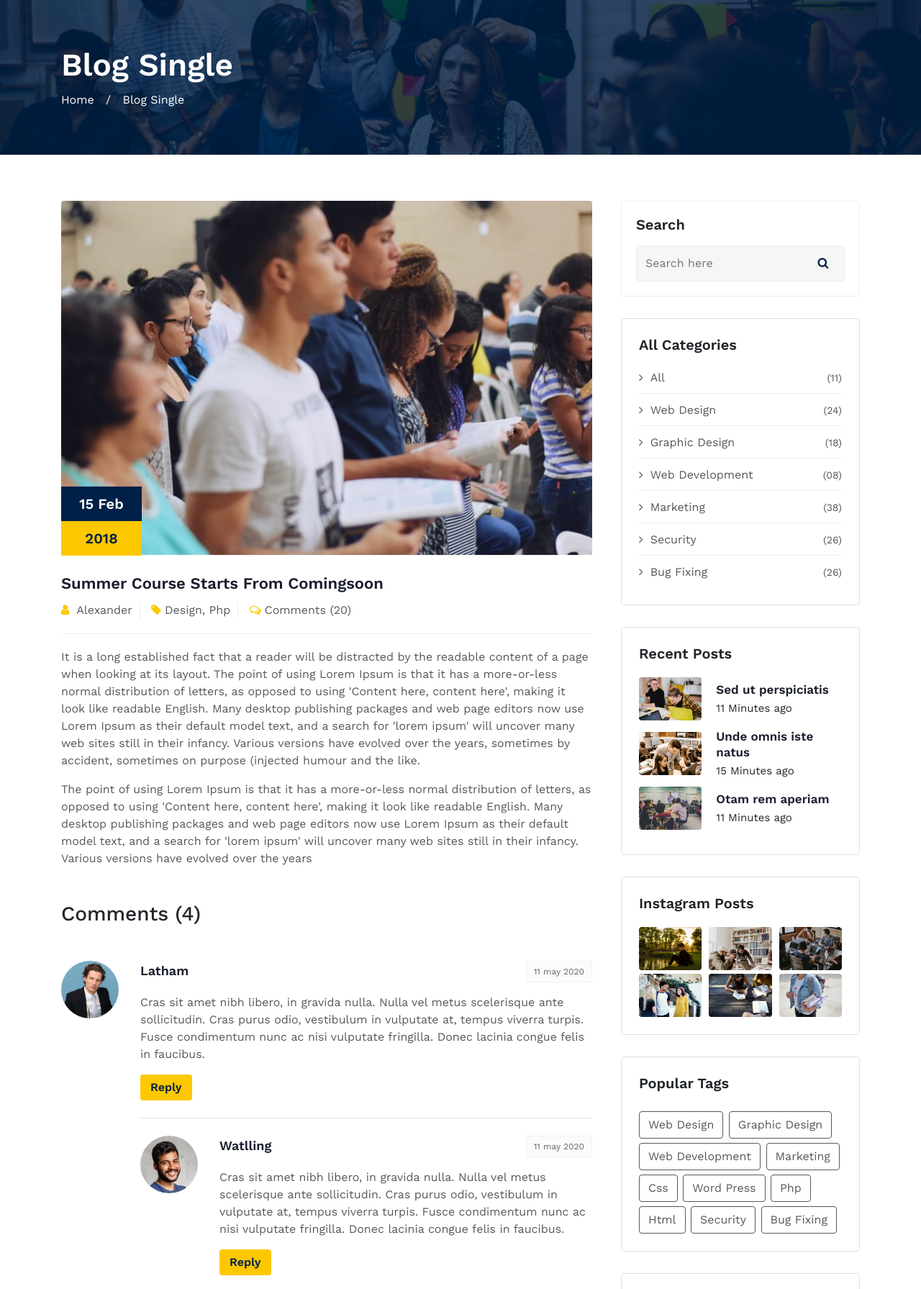
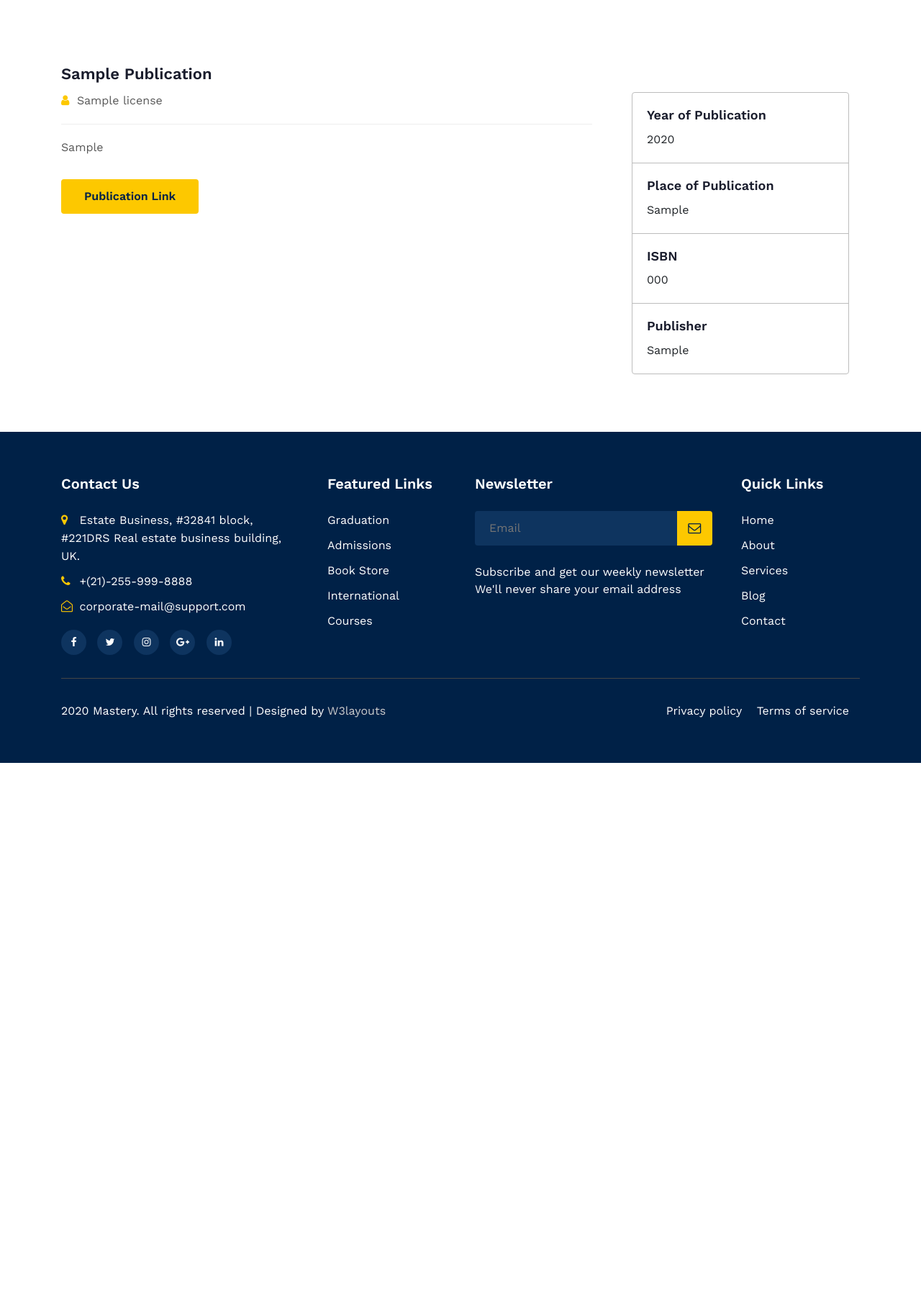
Before and after one commit to zevance/research, a Django app: page /publication-details/00000000-0000-0000-0000-000000000001 in a window 1280 px wide. Shown: the part 132-1923 px from the top of the page at 72% size. After the commit the page ends 1192 px from the top, so only its background shows below. Run offline with Django 4.2, Linux system fonts and the light colour scheme; tables that the repository leaves empty hold one stand-in row (values such as "Sample post"); some libraries are stand-ins or nearby versions.

Commit message:
Innovation media model

```diff
--- a/publication/urls.py
+++ b/publication/urls.py
@@ -2,12 +2,12 @@ from django.urls import path
 from . import views
 from .views import (
     Collections,CollectionDetails,IndexView,
-    PublicationsView,PublicationsDetail, LicenseView, PublicationTypeView)
+    PublicationsView,PublicationDetails, LicenseView, PublicationTypeView)
 
 urlpatterns = [
     path('', IndexView.as_view(), name='index'),
     path('publication/', PublicationsView.as_view(), name='publications'),
-    path('publication-details/<uuid:pk>', PublicationsDetail.as_view(), name='publication-details'),
+    path('publication-details/<uuid:pk>', PublicationDetails.as_view(), name='publication-details'),
 
     path('api/collection/', Collections.as_view(), name='home'),
     path('api/collection/collections/<uuid:pk>', CollectionDetails.as_view(), name='collection_details'),
--- a/publication/views.py
+++ b/publication/views.py
@@ -3,7 +3,7 @@ from rest_framework.views import APIView
 from rest_framework.response import Response
 from .serializer import CollectionSerializer, LicenseSerializer, PublicationTypeSerializer
 from .models import Collection, Publication, License, PublicationType
-from django.views.generic import TemplateView, ListView
+from django.views.generic import TemplateView, ListView, DetailView
 from django.views import View
 import uuid
 
@@ -16,28 +16,22 @@ class PublicationsView(ListView):
     template_name = 'publication/publications.html'
     model = Publication
     paginate_by = 3
-    # def get(self, request, *args, **kwargs):
-    #     return render(request, self.template_name)
 
-class PublicationsDetail(View):
-    template_name = 'publication/publication_details.html'
+class PublicationDetails(DetailView):
+    template_name = 'publication/publication-details.html'
     context_object_name = 'publication'
-
-    def get(self, request,id = None, *args, **kwargs):
-        context = {}
-        if uuid is None:
-            obj = get_object_or_404(Publication, uuid = id)
-            context[object] = obj
-        return render(request, self.template_name, context)
+    queryset = Publication.objects.all()
 
 # Api
 class Collections(APIView):
-    def get(self, request):
-        collections = Collection.objects.all()
-        serializer = CollectionSerializer(collections, many = True)
-        return Response(serializer.data)
+    def get(self, request, *args, **kwargs):
+        instance = Collection.objects.all()
+        data = {}
+        if instance:
+            data = CollectionSerializer(instance, many = True).data
+        return Response(data)
 
-    def post(self, request):
+    def post(self, request, *args, **kwargs):
         collecton = Collection.objects.create(
             name = request.data['name'],
         )
--- /dev/null
+++ b/templates/publication/publication-details.html
@@ -0,0 +1,83 @@
+{% extends 'base.html' %}
+
+{% load static %}
+
+{% block content %}
+
+  <section class="w3l-blog-single">
+      <div class="single blog py-5">
+        <div class="container py-md-3">
+          <div class="d-grid grid-colunm-2">
+            <!-- left side blog post content -->
+            <div class="single-left">
+              <div class="single-left1">
+                <div class="btom-cont1 pt-4">
+                  <h5 class="card-title"><a href="#">{{ publication.title }}</a></h5>
+                  <ul class="admin-post">
+                    <li>
+                      <a href="blog-single.html"><span class="fa fa-user"></span> {{ publication.license }}</a>
+                    </li>
+                  </ul>
+                  <p class="mb-3">{{ publication.abstract }}</p>
+                  <a
+                    href="{{publication.publication_link}}"
+                    class="btn btn-theme2 mt-3" target="_blank"
+                    >Publication Link</a
+                  >
+              </div>
+          </div>
+            </div>
+            <!-- left side blog post content -->
+            <!-- right side bar -->
+            <div class="right-side-bar">
+              <!-- contact -->
+<section class="w3l-contacts-12" id="contact">
+  <div class="contact-top pt-5">
+      <div class="container py-md-3">
+          <div class="row cont-main-top">
+              <!-- contact address -->
+              <div class="contact col-lg-12">
+                  <div class="cont-subs">
+                      <div class="cont-add">
+                         <div class="cont-add-rgt">
+                          <h4>Year of Publication</h4>
+                          <p class="contact-text-sub">{{publication.year_of_publication}}</p>
+                      </div>
+                  </div>
+                      <div class="cont-add add-2">
+                         <div class="cont-add-rgt">
+                          <h4>Place of Publication</h4>
+                              <p class="contact-text-sub">{{publication.place_of_publication}}</p>
+                      </div>
+                  </div>
+                      <div class="cont-add">
+                          <div class="cont-add-rgt">
+                               <h4>ISBN</h4>
+                                  <p class="contact-text-sub">{{publication.isbn}}</p>
+                          </div>
+                      </div>
+                      <div class="cont-add add-3">
+                          <div class="cont-add-rgt">
+                               <h4>Publisher</h4>
+                               <p class="contact-text-sub">{{publication.publisher}}</p>
+                          </div>
+                          <div class="cont-add-lft">
+
+                         </div>
+                      </div>
+                    </div>
+                    <!-- //contact address -->
+                  </div>
+                </section>
+                <!-- //contact -->
+            </div>
+            </div>
+            <!-- //right side bar -->
+          </div>
+        </div>
+      </div>
+    </section>
+    <!---728x90--->
+  <!-- grids block 5 -->
+
+{% endblock %}
--- a/templates/publication/publication_details.html
+++ /dev/null
@@ -1,262 +0,0 @@
-{% extends 'base.html' %}
-
-{% load static %}
-
-{% block content %}
-
-<section class="w3l-blog-breadcrum">
-    <div class="breadcrum-bg py-sm-5 py-4">
-      <div class="container py-lg-3">
-        <h2>Blog Single</h2>
-        <p><a href="index.html">Home</a> &nbsp; / &nbsp; Blog Single</p>
-      </div>
-    </div>
-  </section>
-  <!---728x90--->
-
-  <section class="w3l-blog-single">
-      <div class="single blog py-5">
-        <div class="container py-md-3">
-
-          <div class="d-grid grid-colunm-2">
-            <!-- left side blog post content -->
-            <div class="single-left">
-              <div class="single-left1">
-                  <div class="blg-img">
-               <img src="assets/images/blog-1.jpg" alt=" " class="img-responsive img-fluid">
-                <div class="bl-top">
-                  <h4>15 Feb</h4>
-                  <h6>2018</h6>
-               </div>
-              </div>
-
-                <div class="btom-cont1 pt-4">
-                  <h5 class="card-title"><a href="blog-single.html">Summer Course Starts From Comingsoon</a></h5>
-                  <ul class="admin-post">
-                    <li>
-                      <a href="blog-single.html"><span class="fa fa-user"></span> Alexander</a>
-                    </li>
-                    <li>
-                      <a href="blog-single.html"><span class="fa fa-tag"></span>Design, Php</a>
-                    </li>
-                    <li>
-                      <a href="blog-single.html"><span class="fa fa-comments-o"></span>Comments (20)</a>
-                    </li>
-                  </ul>
-                  <p class="mb-3">It is a long established fact that a reader will be distracted by the readable content of a page when looking at its layout. The point of using Lorem Ipsum is that it has a more-or-less normal distribution of letters, as opposed to using 'Content here, content here', making it look like readable English. Many desktop publishing packages and web page editors now use Lorem Ipsum as their default model text, and a search for 'lorem ipsum' will uncover many web sites still in their infancy. Various versions have evolved over the years, sometimes by accident, sometimes on purpose (injected humour and the like.</p>
-                  <p class="">The point of using Lorem Ipsum is that it has a more-or-less normal distribution of letters, as opposed to using 'Content here, content here', making it look like readable English. Many desktop publishing packages and web page editors now use Lorem Ipsum as their default model text, and a search for 'lorem ipsum' will uncover many web sites still in their infancy. Various versions have evolved over the years</p>
-              </div>
-          </div>
-          <!---728x90--->
-              <div class="comments mt-5">
-                  <h3 class="post-content-title">Comments (4)</h3>
-                  <div class="media mt-5 bod-1">
-                    <div class="img-circle">
-                      <img src="assets/images/c1.jpg" class="img-fluid" alt="...">
-                    </div>
-                    <div class="media-body">
-                        <div class="medi-top mb-3">
-                      <a href="#URL" class="name mt-0">Latham</a>
-                      <span>11 may 2020 </span>
-                      </div>
-                      <p>Cras sit amet nibh libero, in gravida nulla. Nulla vel metus scelerisque ante sollicitudin. Cras purus
-                        odio, vestibulum in vulputate at, tempus viverra turpis. Fusce condimentum nunc ac nisi vulputate
-                        fringilla. Donec lacinia congue felis in faucibus.</p>
-                        <a href="#reply" class="rep mt-3">Reply</a>
-                        <div class="media mt-4 bod-2">
-                          <a class="img-circle img-circle-sm" href="#">
-                            <img src="assets/images/c2.jpg" class="img-fluid" alt="...">
-                          </a>
-                          <div class="media-body">
-                            <div class="medi-top mb-3">
-                                <a href="#URL" class="name mt-0">Watlling</a>
-                                <span>11 may 2020 </span>
-                                </div>
-                            <p>Cras sit amet nibh libero, in gravida nulla. Nulla vel metus scelerisque ante sollicitudin. Cras purus
-                              odio, vestibulum in vulputate at, tempus viverra turpis. Fusce condimentum nunc ac nisi vulputate
-                              fringilla. Donec lacinia congue felis in faucibus.</p>
-                              <a href="#reply" class="rep mt-3">Reply</a>
-                          </div>
-                        </div>
-                    </div>
-                  </div>
-
-                  <div class="media bod-3">
-                    <div class="img-circle">
-                      <img src="assets/images/c3.jpg" class="img-fluid" alt="...">
-                    </div>
-                    <div class="media-body">
-                      <div class="medi-top mb-3">
-                          <a href="#URL" class="name mt-0">Henry</a>
-                          <span>11 may 2020 </span>
-                          </div>
-                      <p>Cras sit amet nibh libero, in gravida nulla. Nulla vel metus scelerisque ante sollicitudin. Cras purus
-                        odio, vestibulum in vulputate at, tempus viverra turpis. Fusce condimentum nunc ac nisi vulputate
-                        fringilla. Donec lacinia congue felis in faucibus.</p>
-                        <a href="#reply" class="rep mt-3">Reply</a>
-                      <div class="media mt-4 bod-4">
-                        <a class="img-circle img-circle-sm" href="#">
-                          <img src="assets/images/c2.jpg" class="img-fluid" alt="...">
-                        </a>
-                        <div class="media-body">
-                          <div class="medi-top mb-3">
-                              <a href="#URL" class="name mt-0">Watson</a>
-                              <span>11 may 2020 </span>
-                              </div>
-                          <p>Cras sit amet nibh libero, in gravida nulla. Nulla vel metus scelerisque ante sollicitudin. Cras purus
-                            odio, vestibulum in vulputate at, tempus viverra turpis. Fusce condimentum nunc ac nisi vulputate
-                            fringilla. Donec lacinia congue felis in faucibus.</p>
-                            <a href="#reply" class="rep mt-3">Reply</a>
-                        </div>
-                      </div>
-                    </div>
-                  </div>
-
-
-                </div>
-
-              <div class="testi-top mt-5">
-
-                  <h3 class="post-content-title">Leave A Message</h3>
-                  <div class="form-commets mt-5">
-                      <form action="#" method="post">
-
-
-                          <div class="media-form">
-                                  <input type="text" name="Name" required="Name" placeholder="Your Name">
-                                  <input type="email" name="Email" required="Email" placeholder="Your Email">
-                              </div>
-                              <textarea name="Message" required="" placeholder="Write your comments here"></textarea>
-                              <div class="text-right">
-                                  <button class="btn btn-secondary btn-theme2" type="submit">Post comment</button>
-                              </div>
-
-                      </form>
-                  </div>
-              </div>
-
-
-
-            </div>
-            <!-- left side blog post content -->
-
-            <!-- right side bar -->
-            <div class="right-side-bar">
-              <aside>
-                <h3 class="aside-title mb-3">Search</h3>
-                <form class="form-inline search-form" action="#" method="post">
-                  <input class="form-control" type="search" placeholder="Search here" aria-label="email" required="">
-                  <button class="btn search" type="submit"><span class="fa fa-search"></span></button>
-                </form>
-              </aside>
-              <aside class="posts p-4 border">
-                <h3 class="aside-title">All Categories</h3>
-                <ul class="category">
-                  <li><a href="#link"><span class="fa fa-angle-right"></span>All <label> (11)</label></a></li>
-                  <li><a href="#link"><span class="fa fa-angle-right"></span> Web Design <label>(24)</label></a></li>
-                  <li><a href="#link"><span class="fa fa-angle-right"></span> Graphic Design <label>(18)</label></a></li>
-                  <li><a href="#link"><span class="fa fa-angle-right"></span>Web Development <label>(08)</label></a></li>
-                  <li><a href="#link"><span class="fa fa-angle-right"></span> Marketing <label>(38)</label></a></li>
-                  <li><a href="#link"><span class="fa fa-angle-right"></span>Security <label>(26)</label></a></li>
-                  <li><a href="#link"><span class="fa fa-angle-right"></span> Bug Fixing <label>(26)</label></a></li>
-                </ul>
-              </aside>
-              <aside class="posts p-4 border">
-                <h3 class="aside-title">Recent Posts</h3>
-                <div class="posts-grids">
-                  <div class="posts-grid-inner">
-                    <div class="posts-grid-left pr-0">
-                      <a href="blog-single.html">
-                        <img src="assets/images/g1.jpg" alt=" " class="img-responsive ">
-                      </a>
-                    </div>
-                    <div class="posts-grid-right">
-                      <h4>
-                        <a href="blog-single.html" class="text-bl">Sed ut perspiciatis</a>
-                      </h4>
-                      <span class="price"> 11 Minutes ago</span>
-                    </div>
-                  </div>
-                  <div class="posts-grid-inner">
-                    <div class="posts-grid-left pr-0">
-                      <a href="blog-single.html">
-                        <img src="assets/images/g2.jpg" alt=" " class="img-responsive ">
-                      </a>
-                    </div>
-                    <div class="posts-grid-right">
-                      <h4>
-                        <a href="blog-single.html" class="text-bl">Unde omnis iste natus</a>
-                      </h4>
-                      <span class="price"> 15 Minutes ago</span>
-                    </div>
-                  </div>
-                  <div class="posts-grid-inner">
-                    <div class="posts-grid-left pr-0">
-                      <a href="blog-single.html">
-                        <img src="assets/images/g3.jpg" alt=" " class="img-responsive ">
-                      </a>
-                    </div>
-                    <div class="posts-grid-right">
-                      <h4>
-                        <a href="blog-single.html" class="text-bl">Otam rem aperiam</a>
-                      </h4>
-                      <span class="price"> 11 Minutes ago </span>
-                    </div>
-                  </div>
-                </div>
-              </aside>
-
-              <aside class="posts p-4 border">
-                <h3 class="aside-title">Instagram Posts</h3>
-                <div class="posts-grid">
-                  <a href="blog-single.html">
-                    <img src="assets/images/g4.jpg" alt=" " class="img-responsive ">
-                  </a>
-                  <a href="blog-single.html">
-                    <img src="assets/images/g5.jpg" alt=" " class="img-responsive ">
-                  </a>
-                  <a href="blog-single.html">
-                    <img src="assets/images/g6.jpg" alt=" " class="img-responsive ">
-                  </a>
-                  <a href="blog-single.html">
-                    <img src="assets/images/g7.jpg" alt=" " class="img-responsive ">
-                  </a>
-                  <a href="blog-single.html">
-                    <img src="assets/images/g8.jpg" alt=" " class="img-responsive ">
-                  </a>
-                  <a href="blog-single.html">
-                    <img src="assets/images/g9.jpg" alt=" " class="img-responsive ">
-                  </a>
-                </div>
-              </aside>
-              <aside class="posts p-4 border">
-                <h3 class="aside-title">Popular Tags</h3>
-                <ul class="tags-list">
-                  <li><a href="#tag">Web Design</a></li>
-                  <li><a href="#tag"> Graphic Design</a></li>
-                  <li><a href="#tag">Web Development</a></li>
-                  <li><a href="#tag"> Marketing</a></li>
-                  <li><a href="#tag">Css</a></li>
-                  <li><a href="#tag">Word Press</a></li>
-                  <li><a href="#tag">Php</a></li>
-                  <li><a href="#tag">Html</a></li>
-                  <li><a href="#tag">Security</a></li>
-                  <li><a href="#tag">Bug Fixing</a></li>
-                </ul>
-              </aside>
-              <aside class="posts p-4 border">
-                  <h3 class="aside-title">Advertisement</h3>
-                  <a href="blog-single.html">
-                      <img src="assets/images/g6.jpg" alt=" " class="img-responsive ">
-                    </a>
-                </aside>
-            </div>
-            <!-- //right side bar -->
-          </div>
-        </div>
-      </div>
-    </section>
-    <!---728x90--->
-  <!-- grids block 5 -->
-
-{% endblock %}
```
Also changed, not shown: publication/models.py (+12 -2 lines), templates/publication/publications.html (+83 -80 lines).
